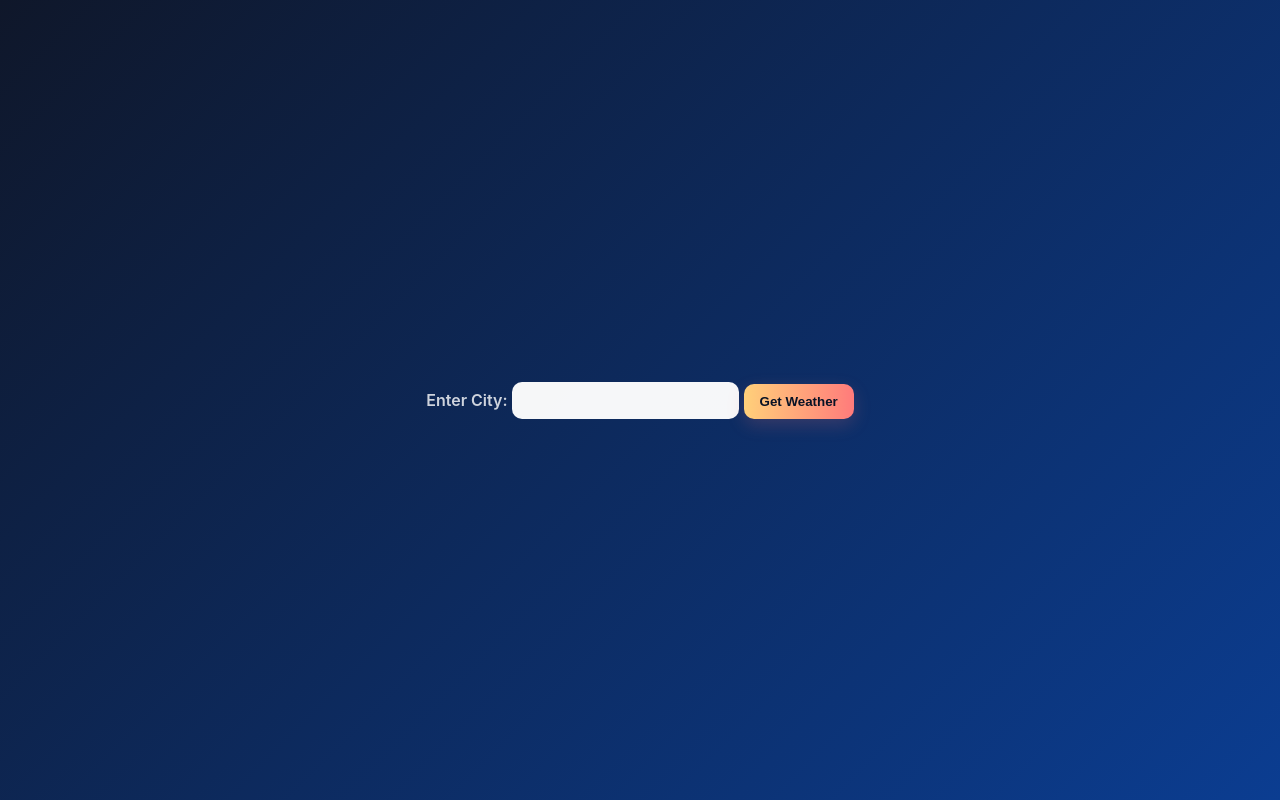
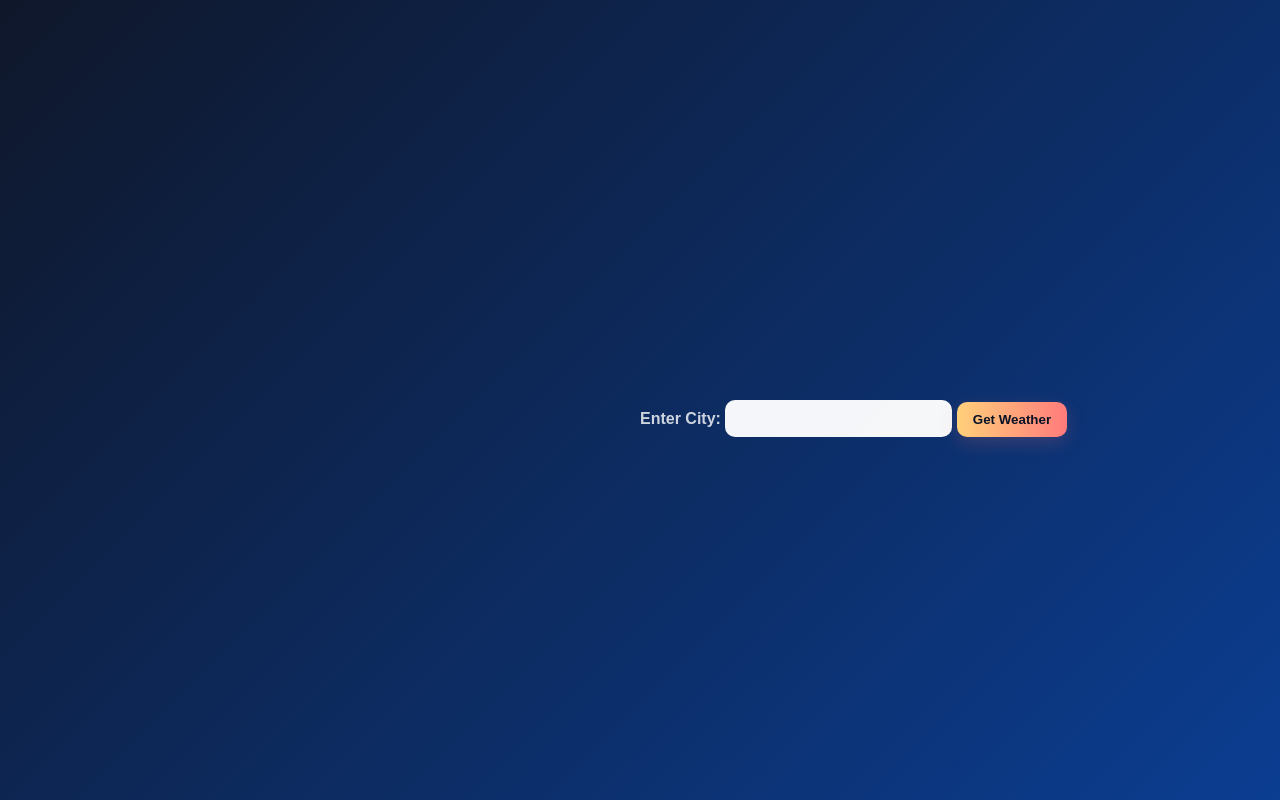
Before and after one commit to code247rs/Weather, a Flask app: page / in a window 1280 px wide. Run offline with Flask 3, Linux system fonts and the light colour scheme.

Commit message:
App centered

```diff
--- a/templates/index.html
+++ b/templates/index.html
@@ -6,8 +6,8 @@
     <title>Weather</title>
     <link rel="stylesheet" href="{{ url_for('static', filename='styles.css') }}">
 </head>
-<body style="background-color: bisque;">
-    <form action="/" method="POST">
+<body style="background-color: bisque; font-family: Arial, sans-serif;">
+    <form action="/" method="POST" style="position: fixed; top: 50vh; left: 50vw;">
         <label for="city">Enter City:</label>
         <input type="text" id="city" name="city" required>
         <button type="submit">Get Weather</button>
```
